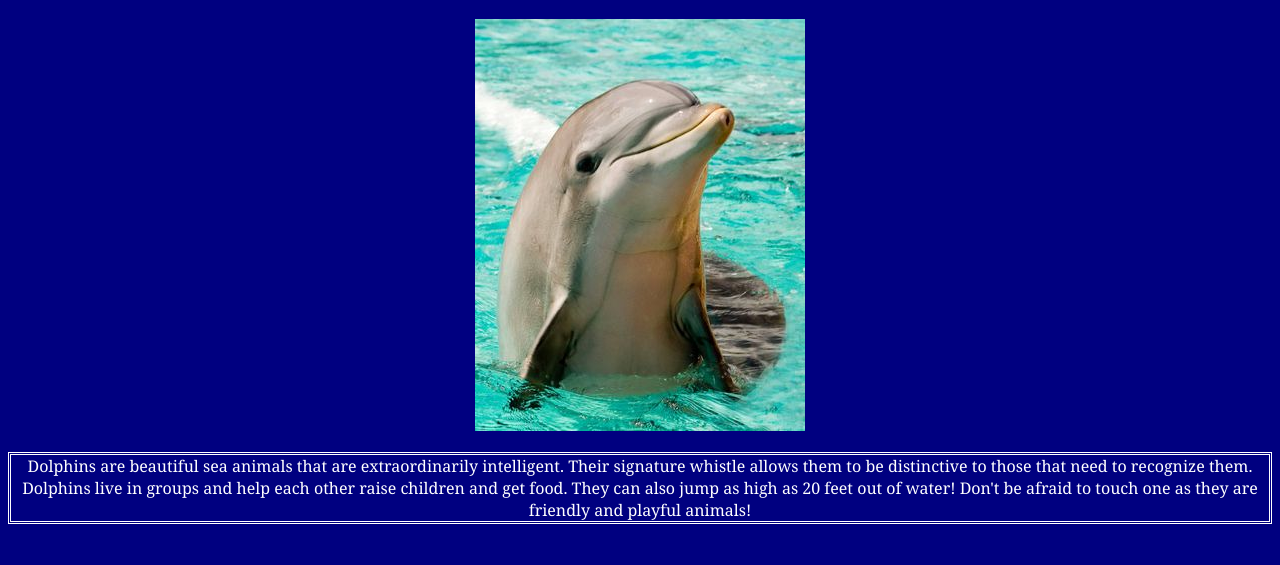
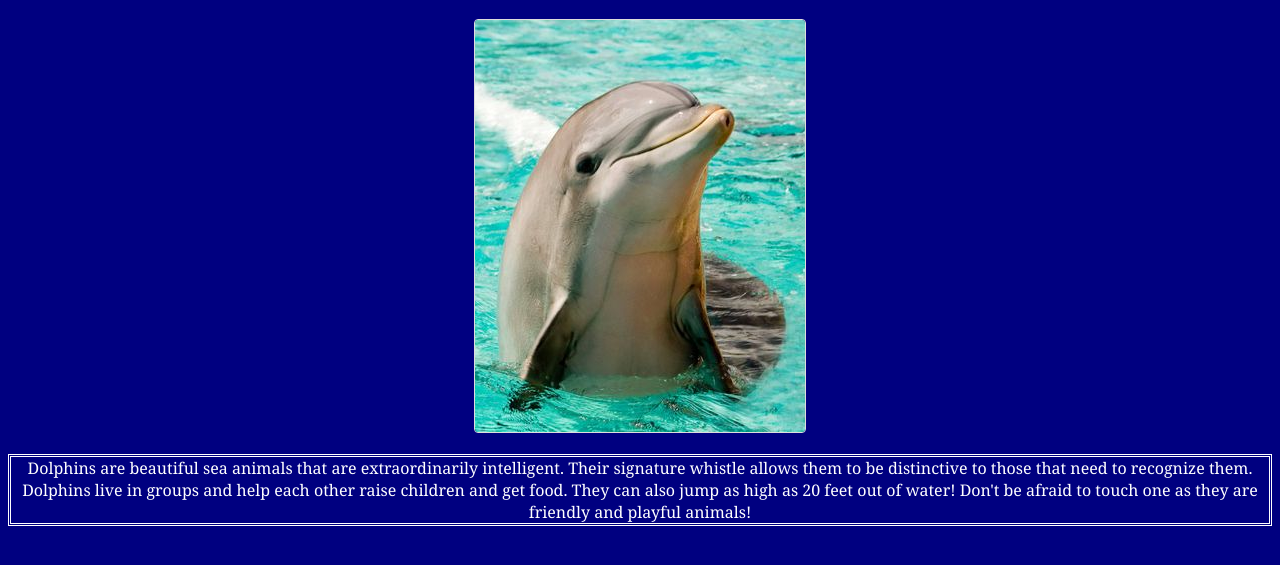
Before and after one commit to hayleyrobin/WebDevAssignment1, a plain HTML site: page dolphin.html in a window 1280 px wide. Shown: the part 67-632 px from the top of the page. Drawn offline with Linux system fonts and the light colour scheme.

Commit message:
Add a border to image

```diff
--- a/dolphin.html
+++ b/dolphin.html
@@ -2,6 +2,10 @@
 <head>
     <style>
         p.double {border-style: double;}
+        img{
+            border: 1px solid #ddd;
+            border-radius: 4px;
+        }
     </style>
     <title>Dolphin</title>
     <link rel="stylesheet" type="text/css" href="css/dolphin.css">
```
